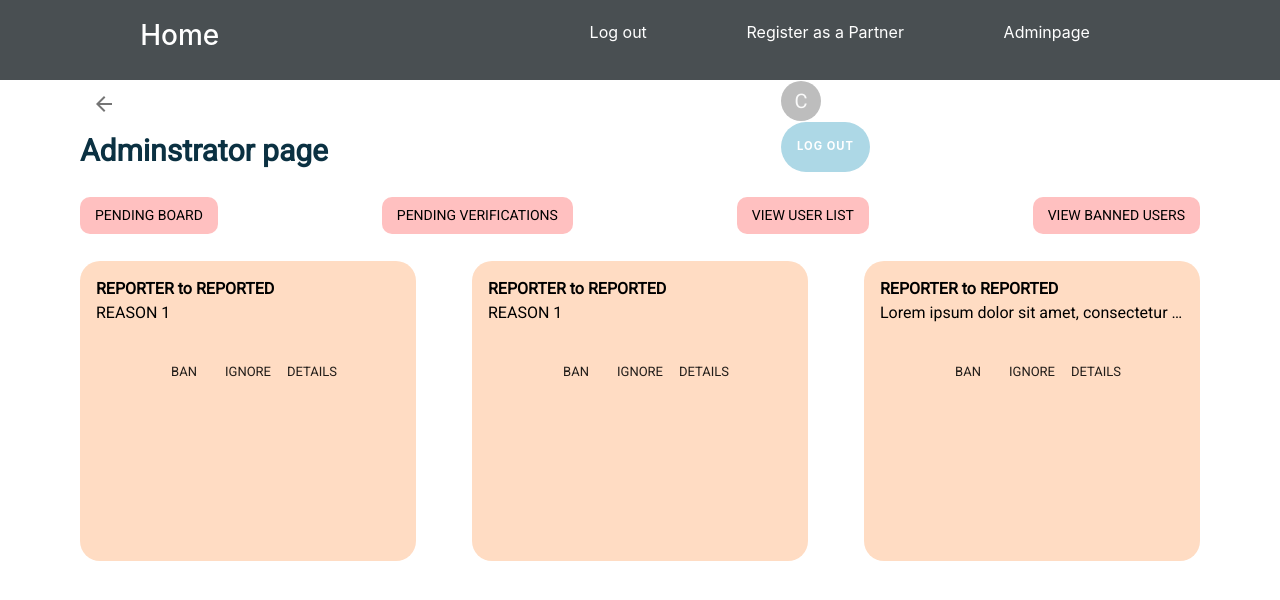
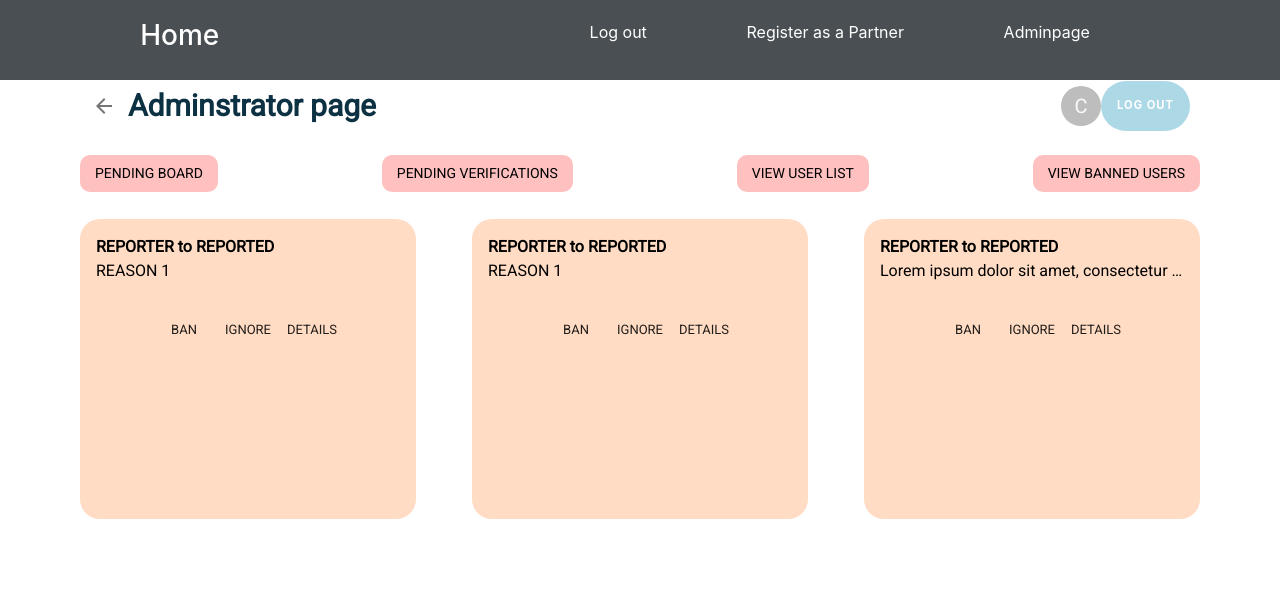
Before and after one commit to t-jung/African-Impact-Project, a React (Create React App) app in the folder c01/: page /adminpage in a window 1280 px wide. Shown: the top 600 px of the page. Built offline with nearby package versions, Linux system fonts and the light colour scheme.

Commit message:
Edited styles for admin top bar

```diff
--- a/c01/src/AdminComponents/AdminPage.css
+++ b/c01/src/AdminComponents/AdminPage.css
@@ -7,7 +7,12 @@
 }
 
 .admin-topbar{
-    width: 100vh;
+}
+
+.admin-sidebyside{
+    display: flex;
+    flex-direction: row;
+    align-items: center;
 }
 
 .admin-container{
```
